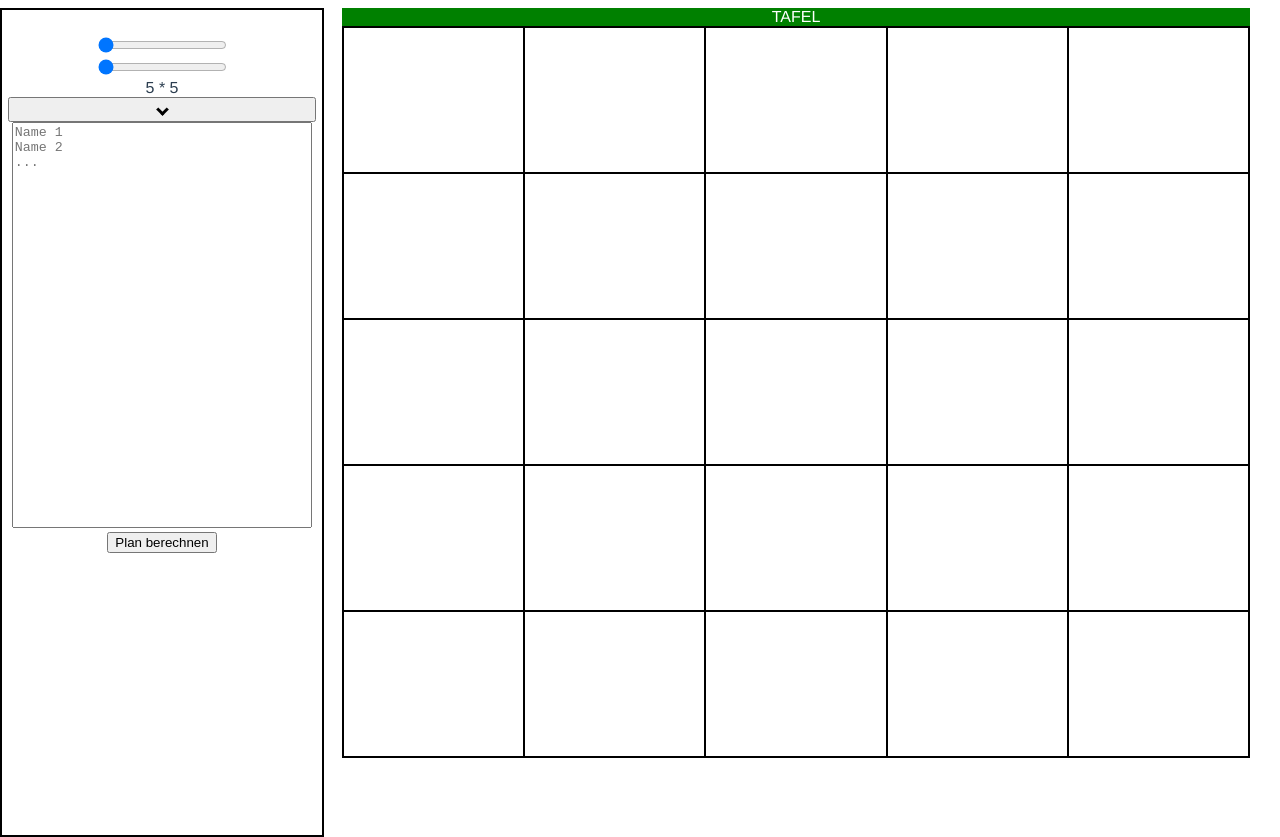
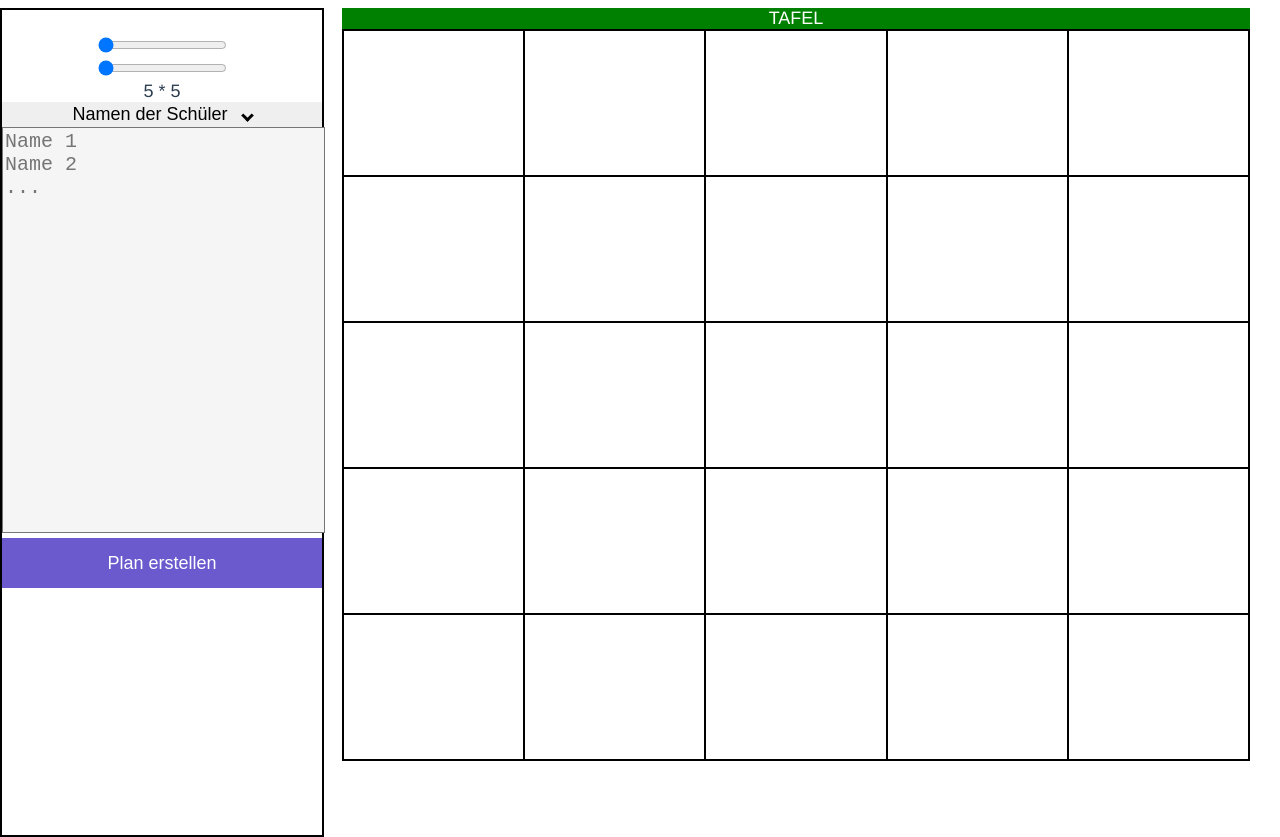
Before and after one commit to Florik3ks/sitzplatzplaner, a Vue app: page / in a window 1280 px wide. Built offline with nearby package versions, Linux system fonts and the light colour scheme.

Commit message:
style animations

```diff
--- a/src/components/Sitzplatzplaner.vue
+++ b/src/components/Sitzplatzplaner.vue
@@ -1,70 +1,40 @@
 <template>
   <div class="sideDiv">
-    <input
-      type="range"
-      name="gridWidth"
-      v-model="gridWidth"
-      min="5"
-      :max="maxGridWidth"
-      class="inpSlider"
-    /><br />
-    <input
-      type="range"
-      name="gridHeight"
-      v-model="gridHeight"
-      min="5"
-      :max="maxGridHeight"
-      class="inpSlider"
-    /><br />
+    <input type="range" name="gridWidth" v-model="gridWidth" min="5" :max="maxGridWidth" class="inpSlider" /><br />
+    <input type="range" name="gridHeight" v-model="gridHeight" min="5" :max="maxGridHeight" class="inpSlider" /><br />
     {{ gridWidth }} * {{ gridHeight }}
     <br />
     <div class="studentFieldWrap">
-    <button class="btn" @click="studentFieldVisible = !studentFieldVisible">
-      <i class="arrowdown"></i>
-    </button>
-    <br />
-    <div v-if="studentFieldVisible" class="studentFieldDiv" id="hide">
-      <textarea
-        class="studentField"
-        v-model="studentFieldValue"
-        placeholder="Name 1&#10;Name 2&#10;..."
-      >
-      </textarea
-      ><br />
-    </div>
+      <button class="btn" @click="studentFieldVisible=!studentFieldVisible">
+        Namen der Schüler&nbsp;&nbsp;
+        <i class="arrowdown"/>
+      </button>
+      <br />
+      <transition name="studentFieldFade">
+        <!-- <div v-if="studentFieldVisible" class="studentFieldDiv"> -->
+          <textarea v-if="studentFieldVisible" class="studentField" v-model="studentFieldValue" placeholder="Name 1&#10;Name 2&#10;..."> </textarea>
+        <!-- </div> -->
+      </transition>
     </div>
 
-    <input
-      type="submit"
-      name="compute"
-      @click="computePlan"
-      value="Plan berechnen"
-    />
+    <button name="compute" @click="computePlan" class="btn submit"> Plan erstellen</button>
   </div>
-  <div class="tafelDivOuter"><div class="tafelDivInner">TAFEL</div></div>
+
+  <div class="tafelDivOuter">
+    <div class="tafelDivInner">TAFEL</div>
+  </div>
   <div class="sitzplatzdiv">
     <table class="t1">
       <tr v-for="(_, y) in parseInt(gridHeight)" :key="y">
-        <td
-          v-for="(_, x) in parseInt(gridWidth)"
-          :key="x"
-          class="t1"
-          :style="{ height: 90 / parseInt(gridHeight) /*row.length*/ + 'vh' }"
-        >
-          <button
-            :key="sitzplaetze"
-            class="fieldBtn"
-            @click="onFieldClick(x, y)"
-            :style="{ background: isMarked(x, y) ? 'lightblue' : 'white' }"
-            v-text="sitzplaetze[x.toString() + ',' + y.toString()].name"
-          ></button>
+        <td v-for="(_, x) in parseInt(gridWidth)" :key="x" class="t1" :style="{ height: 90 / parseInt(gridHeight) /*row.length*/ + 'vh' }">
+          <button :key="sitzplaetze" class="fieldBtn" @click="onFieldClick(x, y)" :style="{ background: isMarked(x, y) ? 'lightblue' : 'white' }" v-text="sitzplaetze[x.toString() + ',' + y.toString()].name"></button>
         </td>
       </tr>
     </table>
   </div>
 </template>
 
-<script lang="ts" src="@/Sitzplatzplaner.ts"/>
+<script lang="ts" src="@/Sitzplatzplaner.ts" />
 
 <!-- Add "scoped" attribute to limit CSS to this component only -->
-<style scoped src="@/style.css"/>
+<style scoped src="@/style.css" />
--- a/src/style.css
+++ b/src/style.css
@@ -1,4 +1,6 @@
-
+*{
+  font-size: large;
+}
 .t1 {
   border: 2px solid black;
   padding: 0;
@@ -41,8 +43,23 @@ table {
   vertical-align: top;
 }
 .btn{
-  width: 24vw;
+  width: 100%;
   height: 25px;
+  border-radius: 0;
+  border: 1px black;
+  transition: 0.3s;
+}
+.btn:hover{
+  background-color: gray;
+}
+.submit{
+  color: white;
+  background-color: slateblue;
+  height: 50px;
+
+}
+.submit:hover{
+  background-color: darkorchid;
 }
 .arrowdown {
   border: solid black;
@@ -52,42 +69,41 @@ table {
   transform: rotate(45deg);
   -webkit-transform: rotate(45deg);
 }
-.studentFieldDiv{
-  width: 25vw;
-  background-color: white;
-  vertical-align: top;
-}
-.studentField{
-  width: 23vw;
-  height: 50vh;
-  resize: none;
-}
 .studentFieldWrap{
-  width: 25vw;
+  width: 100%;
   vertical-align: top;
   justify-content: center;
+}
+/* .studentFieldDiv{
+  width: 100%;
+  background-color: pink;
+  vertical-align: top;
+} */
+.studentField{
+  font-size: x-large;
+  width: 99%;
+  height: 50vh;
+  background-color: whitesmoke;
+  resize: none;
+  /* overflow: hidden; */
+}
+.studentField:focus {
+  outline: none !important;
+  border: 1px solid blue;
+}
 
+.studentFieldFade-enter-active {
+  transition: height .15s ease-out;
+  /* overflow: hidden; */
 }
-/* .inpSlider{
-  size: 500px;
-} */
-/* .inpSlider{
-  -webkit-appearance: none;
-  height: 25px;
-  /* background-color: #42b983;
 
+.studentFieldFade-leave-active {
+  transition: height .15s ease-out;
+  overflow: hidden;
 }
-.inpSlider::-webkit-slider-thumb{
-  -webkit-appearance: none;
-  appearance: none;
-  width:25px;
-  height:25px;
-  background-color: red;
+
+.studentFieldFade-enter-from,
+.studentFieldFade-leave-to {
+  height: 0;
+  overflow: hidden;
 }
-.inpSlider::-moz-range-thumb{
-  -webkit-appearance: none;
-  appearance: none;
-  width:25px;
-  height:25px;
-  background-color: red;
-} */
```
